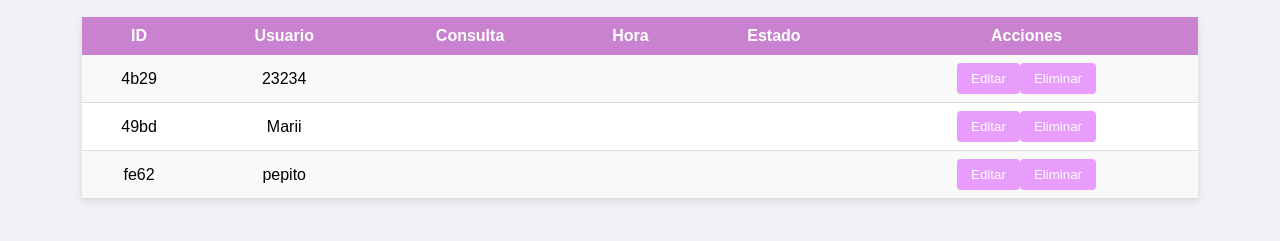
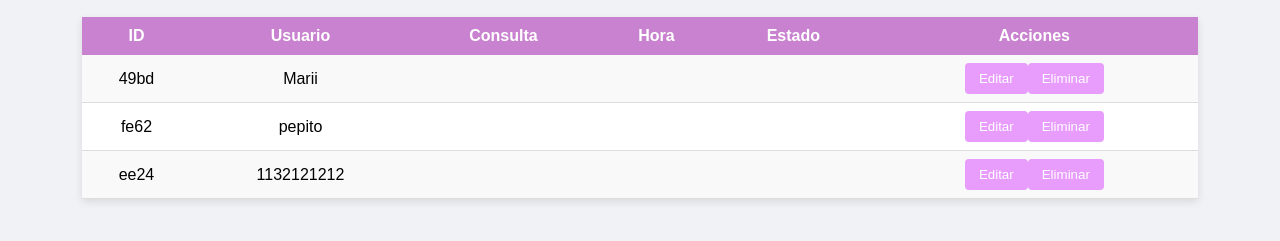
Before and after one commit to Mariana86s/proyectoFinalJs, a website with bundled scripts: page public/pages/historial.html in a window 1280 px wide. Shown: the part 81-322 px from the top of the page. Built offline with nearby package versions, Linux system fonts and the light colour scheme; data requests are answered from the project's data file.

Commit message:
ultimo cambio

```diff
--- a/db.json
+++ b/db.json
@@ -48,13 +48,6 @@
   ],
   "consultas": [
     {
-      "id": "4b29",
-      "usuario": "23234",
-      "sede": "dfghjk",
-      "fecha": "2025-08-29",
-      "codigo": "911"
-    },
-    {
       "id": "49bd",
       "usuario": "Marii ",
       "sede": "TODAS",
@@ -67,6 +60,13 @@
       "sede": "costa rica",
       "fecha": "2025-08-30",
       "codigo": "827892"
+    },
+    {
+      "id": "ee24",
+      "usuario": "1132121212",
+      "sede": "3133",
+      "fecha": "2025-09-01",
+      "codigo": "21d"
     }
   ]
 }
--- a/public/js/historial.js
+++ b/public/js/historial.js
@@ -33,7 +33,7 @@ async function mostrarHistorial() {
     btnEliminar.textContent = "Eliminar"
     btnEliminar.addEventListener("click", async () => {
       await eliminarEntrada(item.id)
-      mostrarHistorial() // 🔄 Actualiza la tabla sin borrar el encabezado
+      mostrarHistorial() //
     })
 
     tdAcciones.appendChild(btnEditar)
```
Also changed, not shown: public/pages/solicitud.html (+4 -0 lines).
